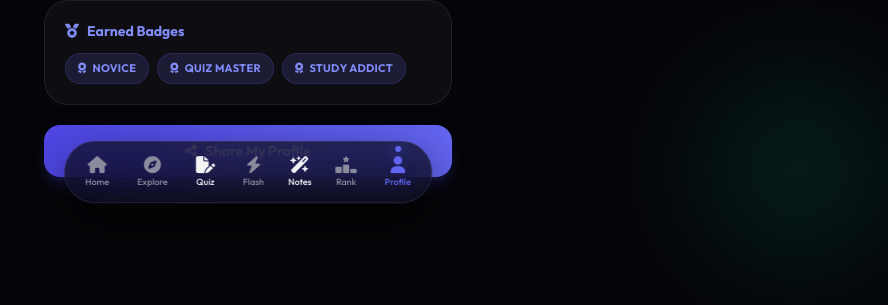
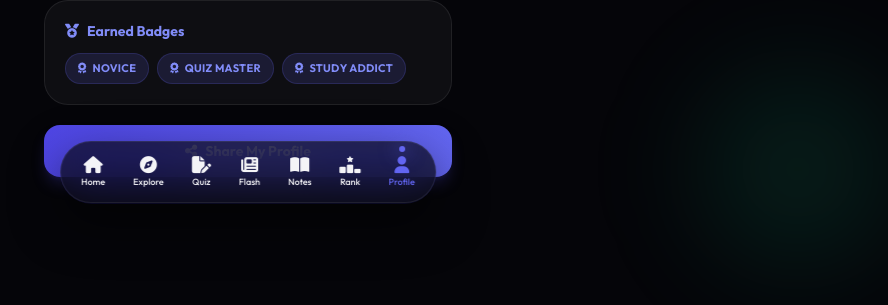
Before and after one commit to itsh4ro5/botupdate, a Python web app: template templates/profile.html in a window 1280 px wide. Shown: the part 581-886 px from the top of the page, without its empty margins (392-1280 px from the left). Run offline with Jinja, Linux system fonts and the light colour scheme; the template is opened without the code that fills it, so the values that code supplies are empty; some libraries are stand-ins or nearby versions.

Commit message:
Refactor dock items in profile.html
Updated HTML structure for dock items to remove 'text-muted' class.

```diff
--- a/templates/profile.html
+++ b/templates/profile.html
@@ -249,12 +249,12 @@
   <!-- ===== Floating Bottom Dock ===== -->
   <nav class="fixed bottom-4 left-1/2 z-30 -translate-x-1/2" oncontextmenu="return false;">
     <div class="dock flex items-center gap-1 rounded-full px-2 py-2">
-      <div onclick="window.location.href='/'" class="dock-item relative flex flex-col items-center gap-0.5 rounded-full px-3 py-1.5 text-muted cursor-pointer">
+      <div onclick="window.location.href='/'" class="dock-item relative flex flex-col items-center gap-0.5 rounded-full px-3 py-1.5 cursor-pointer">
         <span class="dock-glow absolute -top-1 h-1.5 w-1.5 rounded-full bg-indigo-neon"></span>
         <i class="fa-solid fa-house text-[17px]"></i><span class="text-[9px] font-medium">Home</span>
       </div>
 
-      <div onclick="window.location.href='/explore'" class="dock-item relative flex flex-col items-center gap-0.5 rounded-full px-3 py-1.5 text-muted cursor-pointer">
+      <div onclick="window.location.href='/explore'" class="dock-item relative flex flex-col items-center gap-0.5 rounded-full px-3 py-1.5 cursor-pointer">
         <span class="dock-glow absolute -top-1 h-1.5 w-1.5 rounded-full bg-indigo-neon"></span>
         <i class="fa-solid fa-compass text-[17px]"></i><span class="text-[9px] font-medium">Explore</span>
       </div>
@@ -264,22 +264,22 @@
         <i class="fa-solid fa-file-pen text-[17px]"></i><span class="text-[9px] font-medium">Quiz</span>
       </div>
 
-      <div onclick="window.location.href='/flash'" class="dock-item relative flex flex-col items-center gap-0.5 rounded-full px-3 py-1.5 text-muted cursor-pointer">
+      <div onclick="window.location.href='/flash'" class="dock-item relative flex flex-col items-center gap-0.5 rounded-full px-3 py-1.5 cursor-pointer">
         <span class="dock-glow absolute -top-1 h-1.5 w-1.5 rounded-full bg-indigo-neon"></span>
-        <i class="fa-solid fa-bolt text-[17px]"></i><span class="text-[9px] font-medium">Flash</span>
+        <i class="fa-solid fa-newspaper text-[17px]"></i><span class="text-[9px] font-medium">Flash</span>
       </div>
 
-      <div onclick="window.location.href='/extractor'" class="dock-item relative flex flex-col items-center gap-0.5 rounded-full px-2 py-1.5 cursor-pointer">
+      <div onclick="window.location.href='/extractor'" class="dock-item relative flex flex-col items-center gap-0.5 rounded-full px-3 py-1.5 cursor-pointer">
         <span class="dock-glow absolute -top-1 h-1.5 w-1.5 rounded-full bg-indigo-neon"></span>
-        <i class="fa-solid fa-wand-magic-sparkles text-[17px]"></i><span class="text-[9px] font-medium">Notes</span>
+        <i class="fa-solid fa-book-open text-[17px]"></i><span class="text-[9px] font-medium">Notes</span>
       </div>
 
-      <div onclick="window.location.href='/leaderboard'" class="dock-item relative flex flex-col items-center gap-0.5 rounded-full px-3 py-1.5 text-muted cursor-pointer">
+      <div onclick="window.location.href='/leaderboard'" class="dock-item relative flex flex-col items-center gap-0.5 rounded-full px-3 py-1.5 cursor-pointer">
         <span class="dock-glow absolute -top-1 h-1.5 w-1.5 rounded-full bg-indigo-neon"></span>
         <i class="fa-solid fa-ranking-star text-[17px]"></i><span class="text-[9px] font-medium">Rank</span>
       </div>
 
-      <div onclick="window.location.href='/profile'" class="dock-item active relative flex flex-col items-center gap-0.5 rounded-full px-3 py-1.5 text-muted cursor-pointer">
+      <div onclick="window.location.href='/profile'" class="dock-item active relative flex flex-col items-center gap-0.5 rounded-full px-3 py-1.5 cursor-pointer">
         <span class="dock-glow absolute -top-1 h-1.5 w-1.5 rounded-full bg-indigo-neon"></span>
         <i class="fa-solid fa-user text-[17px]"></i><span class="text-[9px] font-medium">Profile</span>
       </div>
```
